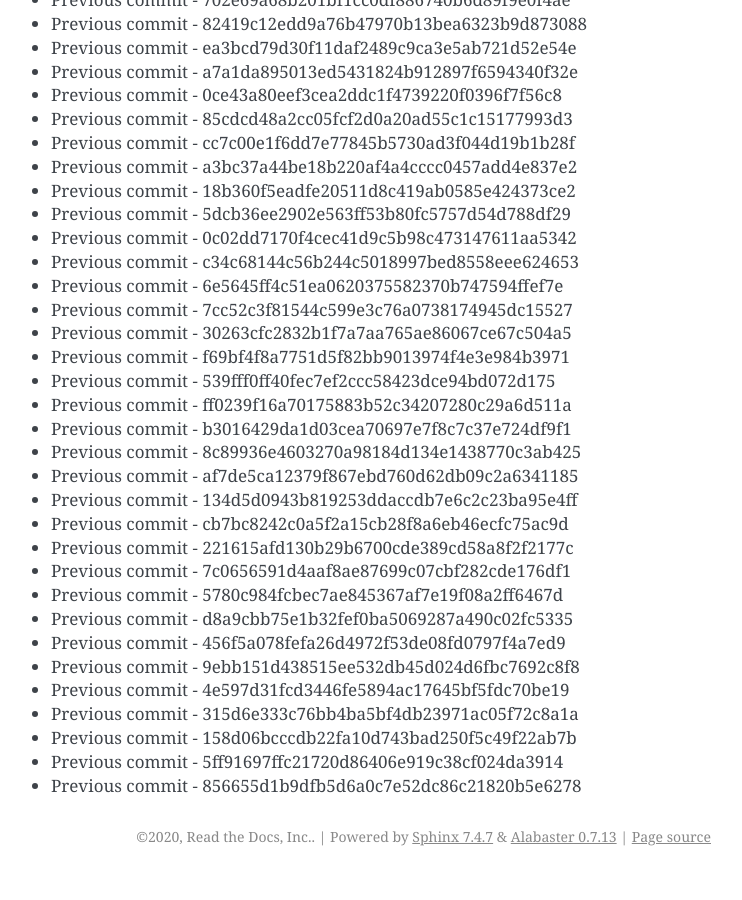
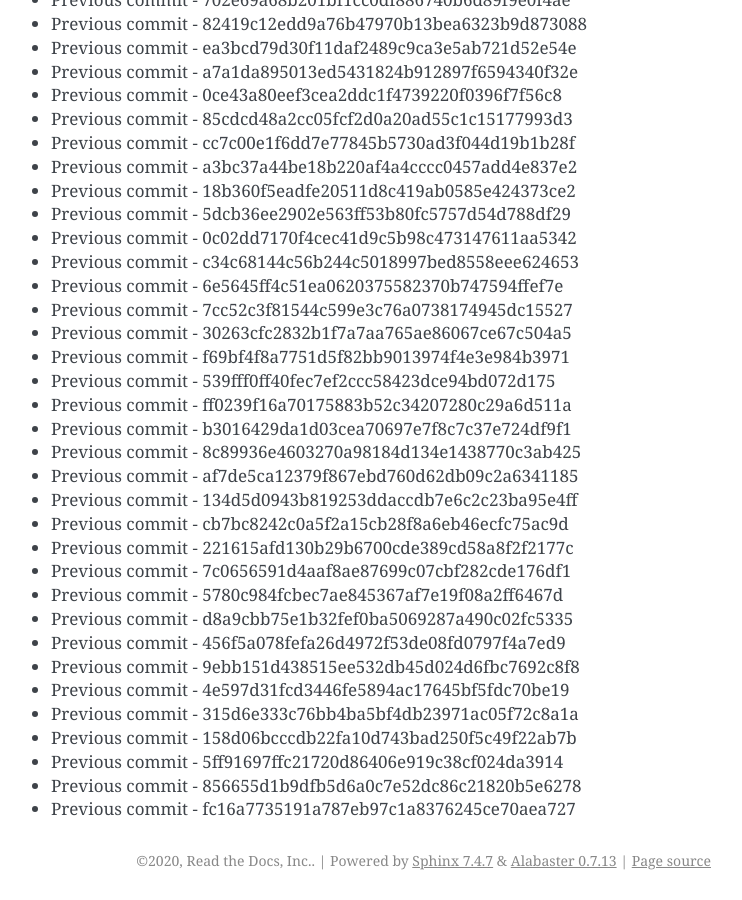
Before and after one commit to readthedocs/rtd-git-stresstest, a Sphinx documentation site: the page built from docs/updates.rst, in a window 1280 px wide and 900 px high, scrolled down 30330 px. Shown: the whole window, without its empty margins (399-1141 px from the left). Built offline with Sphinx 7.4.7, drawn with Linux system fonts in a browser that asks for light colours; before the commit the page ends 31206 px from its top, so only the background shows below that.

Commit message:
Generating commit from previous: fc16a7735191a787eb97c1a8376245ce70aea727

```diff
--- a/docs/updates.rst
+++ b/docs/updates.rst
@@ -1306,3 +1306,4 @@ It can be tested for any performance characteristics.
 * Previous commit - 158d06bcccdb22fa10d743bad250f5c49f22ab7b
 * Previous commit - 5ff91697ffc21720d86406e919c38cf024da3914
 * Previous commit - 856655d1b9dfb5d6a0c7e52dc86c21820b5e6278
+* Previous commit - fc16a7735191a787eb97c1a8376245ce70aea727
```
